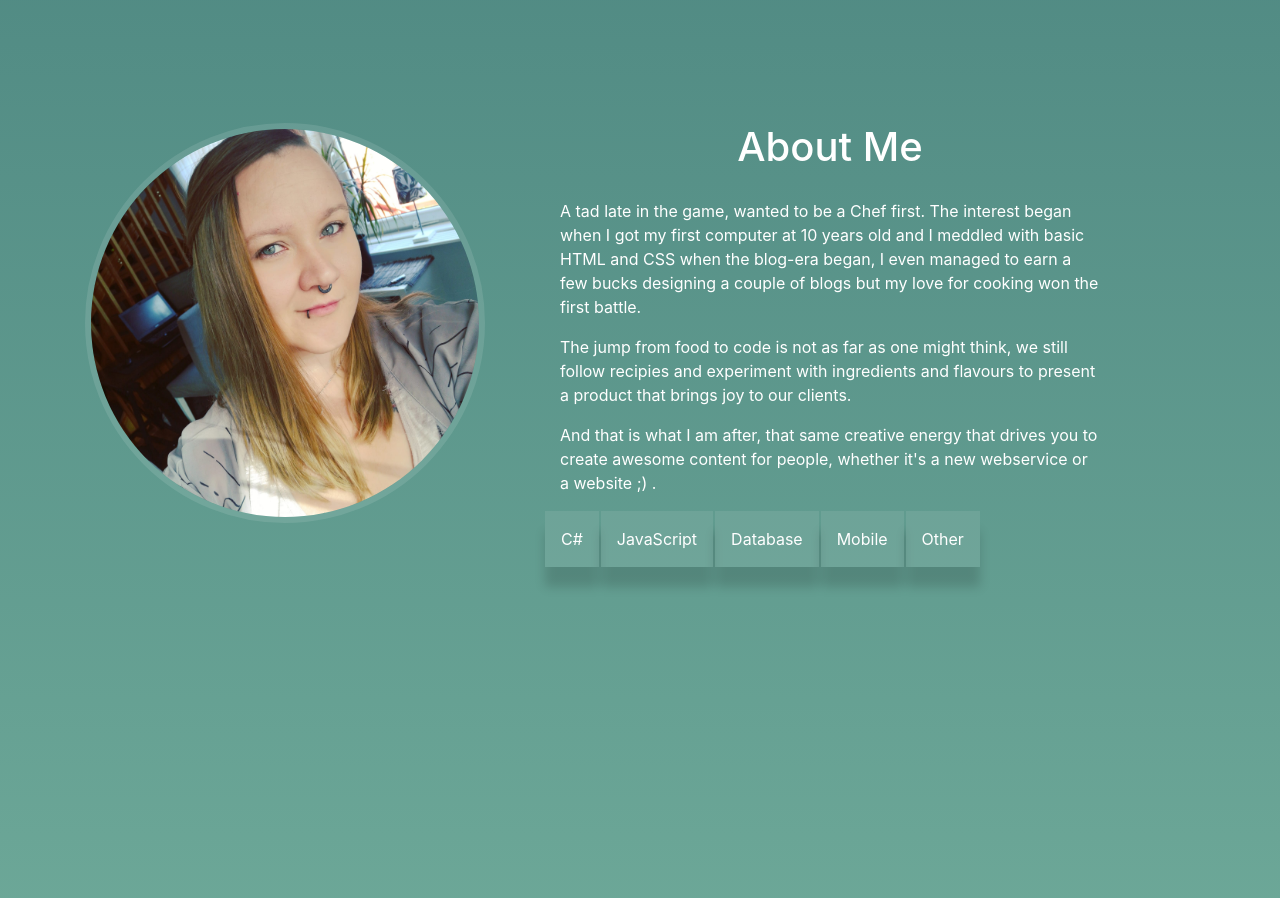
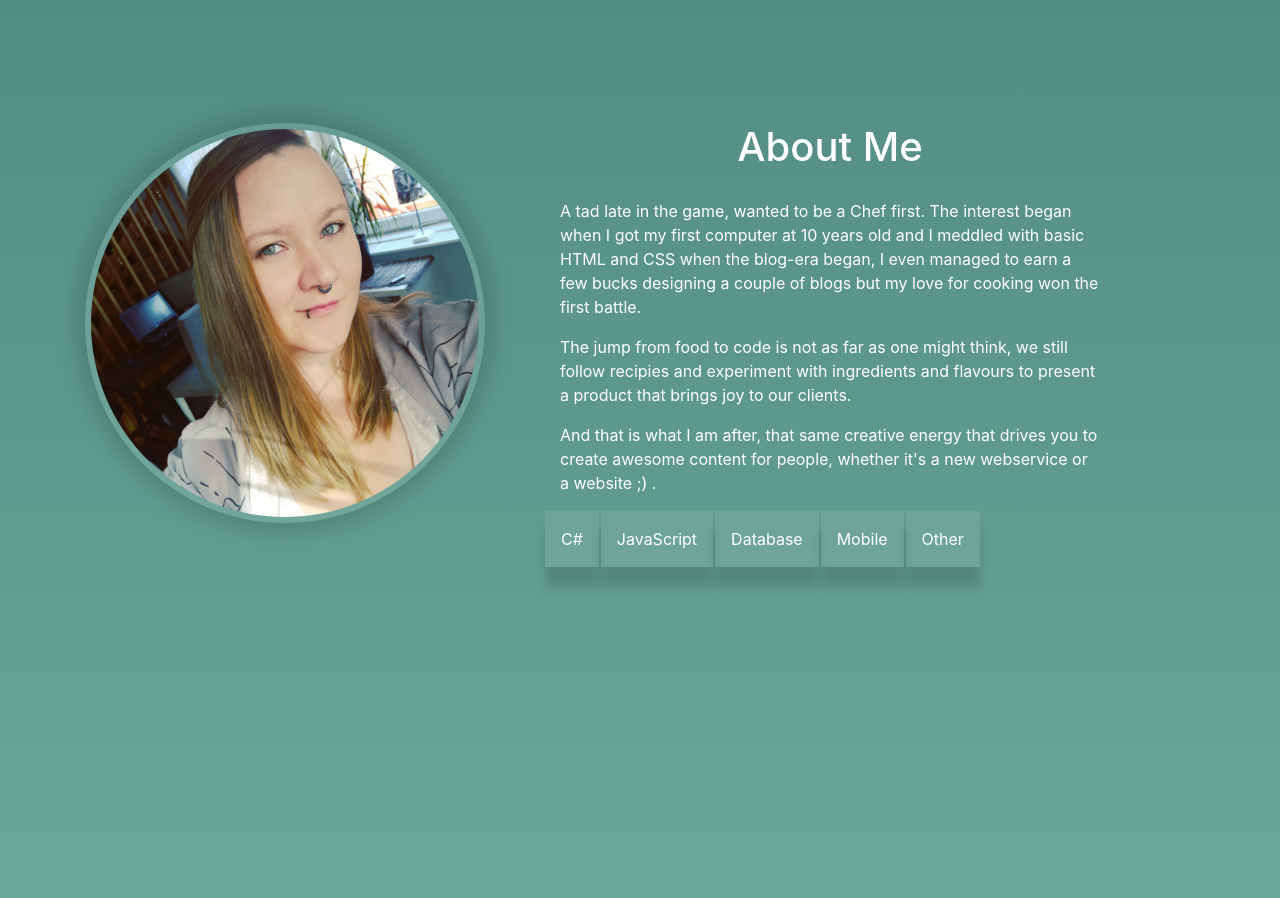
Before and after one commit to gwestberg/portfolio, a React (Create React App) app: page / in a window 1280 px wide. Shown: the part 820-1718 px from the top of the page. Built offline with nearby package versions, Linux system fonts and the light colour scheme.

Commit message:
styled img

```diff
--- a/src/components/css/About.css
+++ b/src/components/css/About.css
@@ -17,6 +17,8 @@
    height: 25em;
    border-radius: 50%;
    border: 6px solid rgba(255, 255, 255, 0.11);
+   box-shadow: 0px 0px 20px 10px rgba(0, 0, 0, 0.144);
+
  }
 
 #profileText{
```
